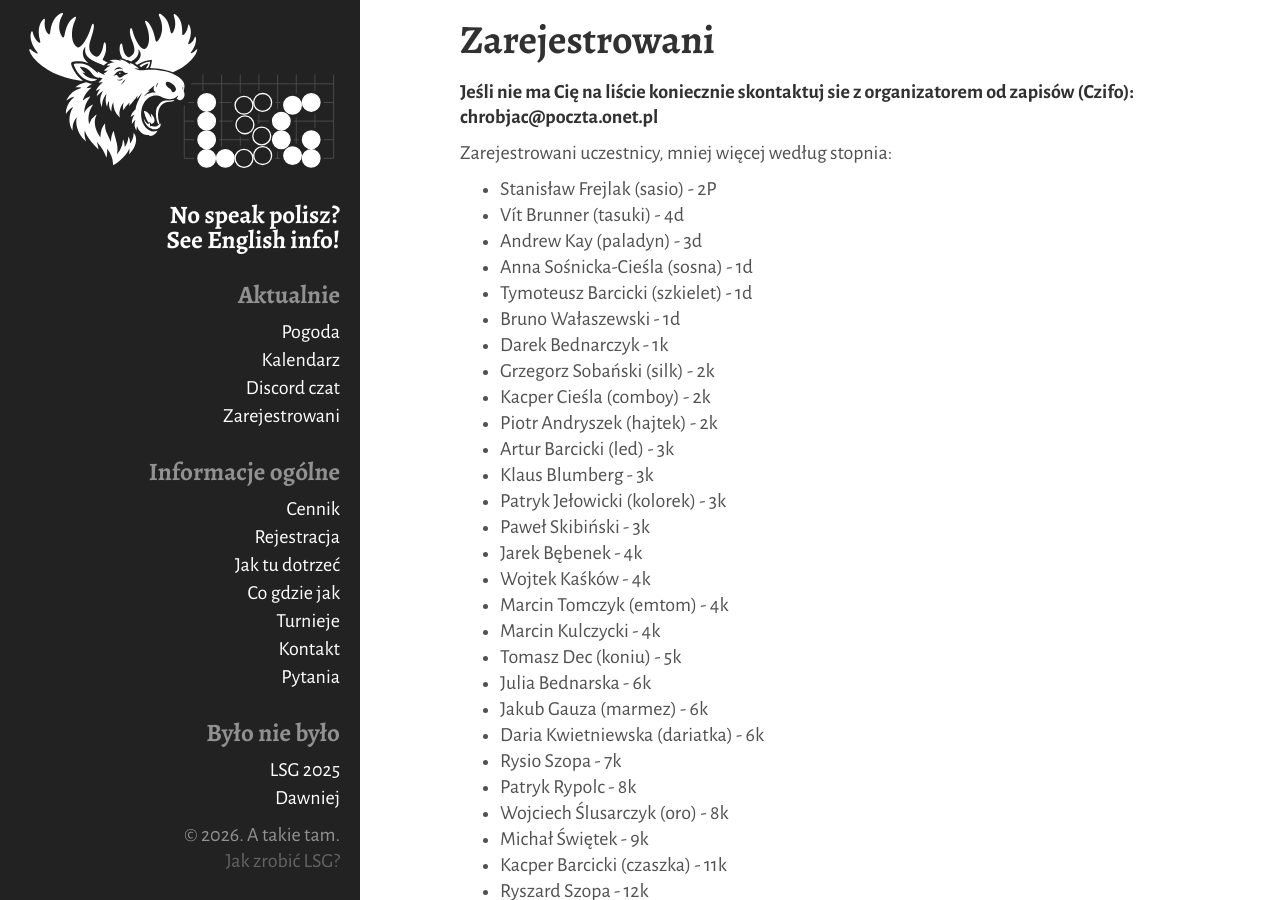
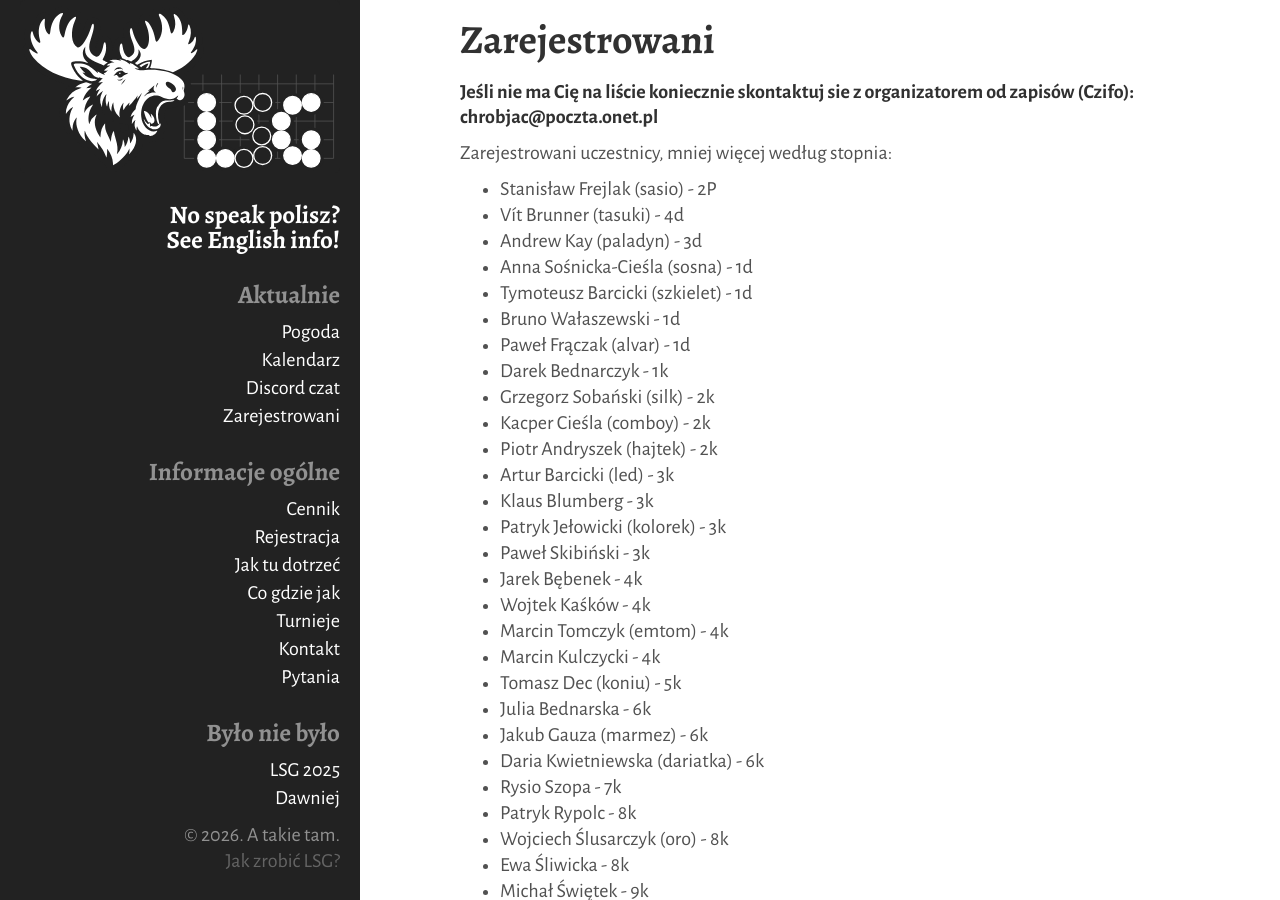
Before and after one commit to tasuki/lsg, a Jekyll site: the page built from _pages/zarejestrowani.md, in a window 1280 px wide and 900 px high. Built offline with Jekyll 4.4.1, drawn with Linux system fonts in a browser that asks for light colours.

Commit message:
Update zarejestrowani.md

```diff
--- a/_pages/zarejestrowani.md
+++ b/_pages/zarejestrowani.md
@@ -15,6 +15,7 @@ Zarejestrowani uczestnicy, mniej więcej według stopnia:
 - Anna Sośnicka-Cieśla (sosna) - 1d
 - Tymoteusz Barcicki (szkielet) - 1d
 - Bruno Wałaszewski - 1d
+- Paweł Frączak (alvar) - 1d
 - Darek Bednarczyk - 1k
 - Grzegorz Sobański (silk) - 2k
 - Kacper Cieśla (comboy) - 2k
@@ -34,6 +35,7 @@ Zarejestrowani uczestnicy, mniej więcej według stopnia:
 - Rysio Szopa - 7k
 - Patryk Rypolc - 8k
 - Wojciech Ślusarczyk (oro) - 8k
+- Ewa Śliwicka - 8k
 - Michał Świętek - 9k
 - Kacper Barcicki (czaszka) - 11k
 - Ryszard Szopa - 12k
```
